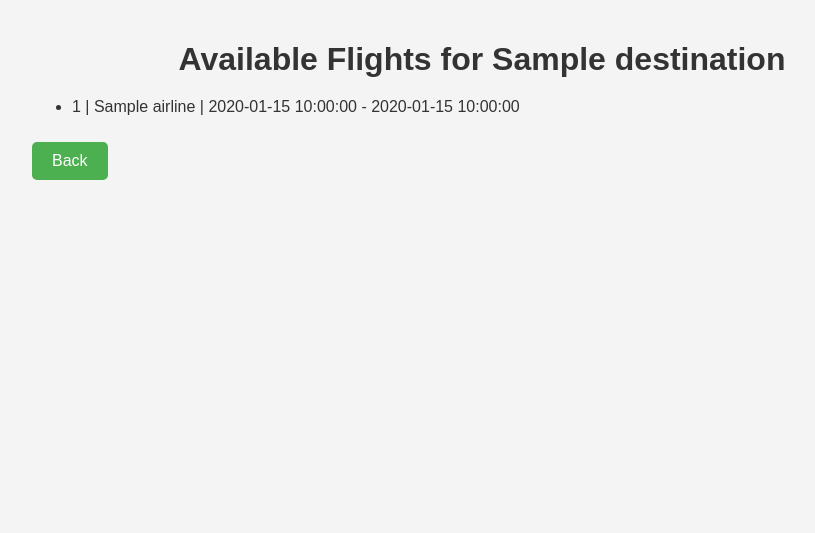
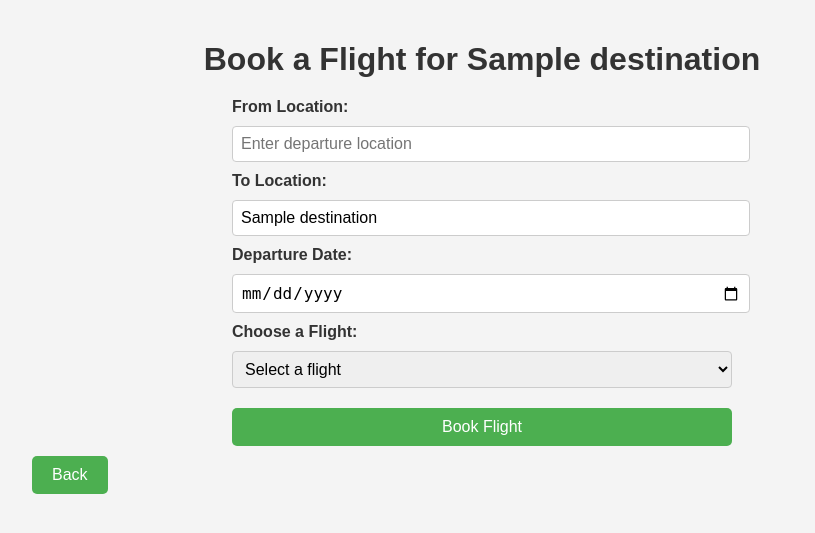
Before and after one commit to Tarunakash04/Travel_Planner_Recode, a Flask app: template templates/book_trip.html in a window 1280 px wide. Shown: the top 533 px of the page, without its empty margins (158-973 px from the left). Run offline with Flask 3, Linux system fonts and the light colour scheme; the template is opened without the code that fills it: most values are stand-ins (such as "Sample title", 1, 10 or a date in 2020).

Commit message:
Update book_trip.html

```diff
--- a/templates/book_trip.html
+++ b/templates/book_trip.html
@@ -1,21 +1,38 @@
 <!DOCTYPE html>
 <html lang="en">
 <head>
+    <meta charset="UTF-8">
+    <meta name="viewport" content="width=device-width, initial-scale=1.0">
+    <title>Book Flight</title>
     <link rel="stylesheet" href="{{ url_for('static', filename='style.css') }}">
-    <title>Book Flight</title>
 </head>
 <body>
     <div class="container">
-        <h1>Available Flights for {{ plan.destination }}</h1>
-        <ul>
-            {% for flight in flights %}
-                <li>
-                    {{ flight.flight_number }} | {{ flight.airline }} | {{ flight.departure_time }} - {{ flight.arrival_time }}
-                </li>
-            {% else %}
-                <li>No flights available.</li>
-            {% endfor %}
-        </ul>
+        <h1>Book a Flight for {{ plan.destination }}</h1>
+        <form method="POST">
+            <!-- From Location Input -->
+            <label for="from_location">From Location:</label>
+            <input type="text" name="from_location" id="from_location" required placeholder="Enter departure location">
+
+            <!-- To Location (readonly as it's based on the plan) -->
+            <label for="to_location">To Location:</label>
+            <input type="text" name="to_location" id="to_location" required value="{{ plan.destination }}" readonly>
+
+            <!-- Departure Date Input -->
+            <label for="departure_date">Departure Date:</label>
+            <input type="date" name="departure_date" id="departure_date" required>
+
+            <!-- Flight Selection Dropdown -->
+            <label for="flight_id">Choose a Flight:</label>
+            <select name="flight_id" id="flight_id" required>
+                <option value="" disabled selected>Select a flight</option>
+                {% for flight in flights %}
+                    <option value="{{ flight.id }}">{{ flight.flight_number }} - {{ flight.airline }} ({{ flight.from_location }} to {{ flight.to_location }})</option>
+                {% endfor %}
+            </select>
+
+            <button type="submit">Book Flight</button>
+        </form>
         <a href="{{ url_for('view_plans') }}" class="btn">Back</a>
     </div>
 </body>
```
